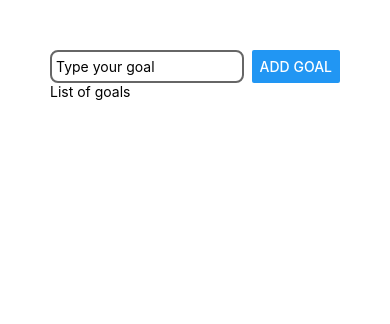
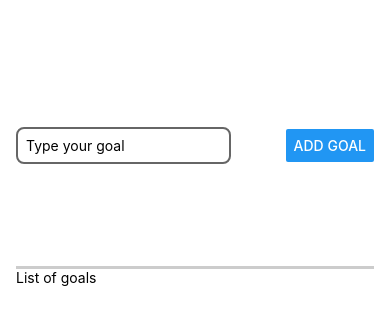
Before and after one commit to diegohdez90/RNCourse, a React Native app: screen / in a window 390 px wide. Shown: the top 324 px of the page. Built offline with nearby package versions, Linux system fonts and the light colour scheme.

Commit message:
fix: flex style for goal application

```diff
--- a/App.js
+++ b/App.js
@@ -13,7 +13,7 @@ export default function App() {
         />
         <Button title='Add goal' />
       </View>
-      <View>
+      <View style={styles.goalsContainer}>
         <Text>List of goals</Text>
       </View>
     </View>
@@ -22,18 +22,28 @@ export default function App() {
 
 const styles = StyleSheet.create({
   container: {
-    padding: 50
+    flex: 1,
+    paddingTop: 50,
+    paddingHorizontal: 16
   },
   inputContainer: {
+    flex: 1,
     flexDirection: 'row',
-    justifyContent: 'space-between'
+    justifyContent: 'space-between',
+    alignItems: 'center',
+    paddingBottom: 24,
+    borderBottomWidth: 3,
+    borderBottomColor: '#ccc'
   },
   textInput: {
     borderColor: '#666',
     borderRadius: 8,
     borderWidth: 2,
-    width: '80%',
+    width: '60%',
     marginEnd: 8,
-    padding: 4
+    padding: 8
+  },
+  goalsContainer: {
+    flex: 3
   }
 });
```
